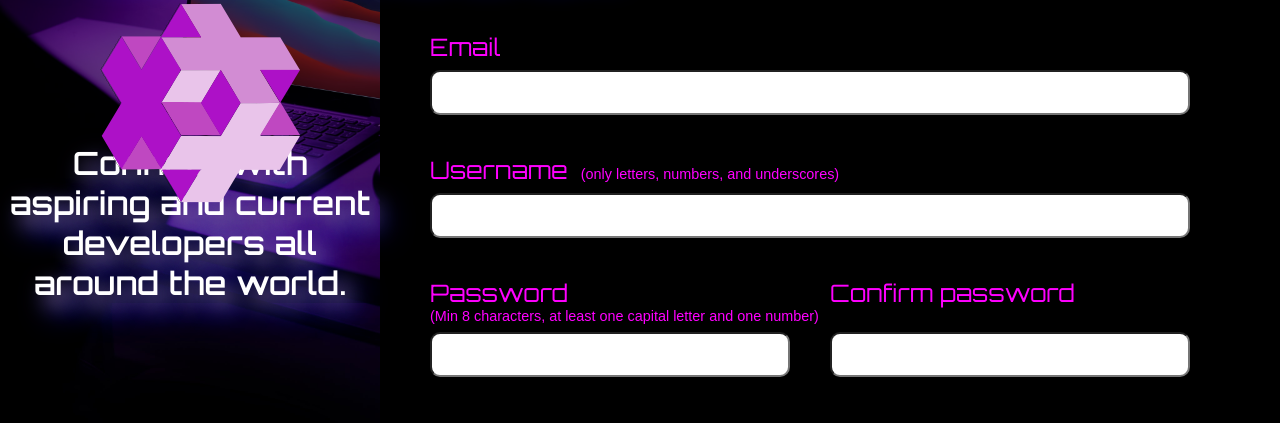
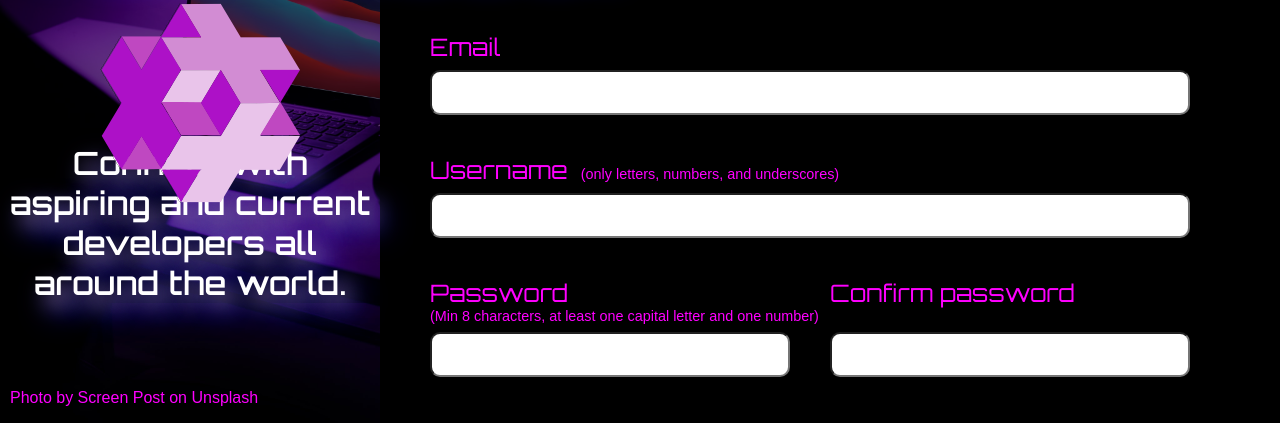
Before and after one commit to kingdallas24/Sign-Up-Page, a plain HTML site: page index.html in a window 1280 px wide. Shown: the part 377-800 px from the top of the page. Drawn offline with Linux system fonts and the light colour scheme.

Commit message:
update layout

```diff
--- a/index.html
+++ b/index.html
@@ -39,6 +39,7 @@
                 </defs>
                 </svg>
                 </div>
+                <p class = "credit"style ="color: magenta;">Photo by Screen Post on Unsplash</p>
         </div>
 
     <div class="right-main">
--- a/style.css
+++ b/style.css
@@ -263,3 +263,9 @@ input:focus:valid {
   margin-right: auto;
   width: 100px;
 }
+
+.credit {
+  position: absolute;
+  bottom: 0px;
+  left: 10px;
+}
```
